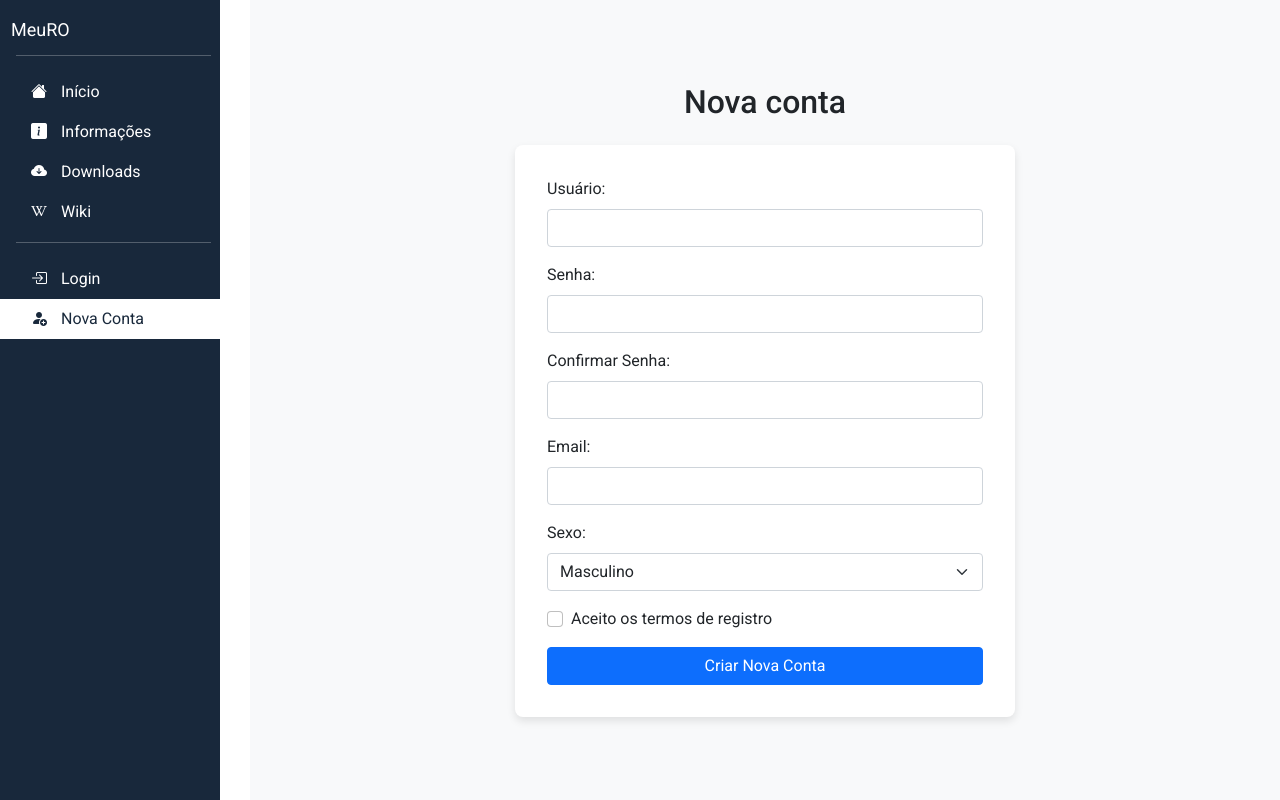
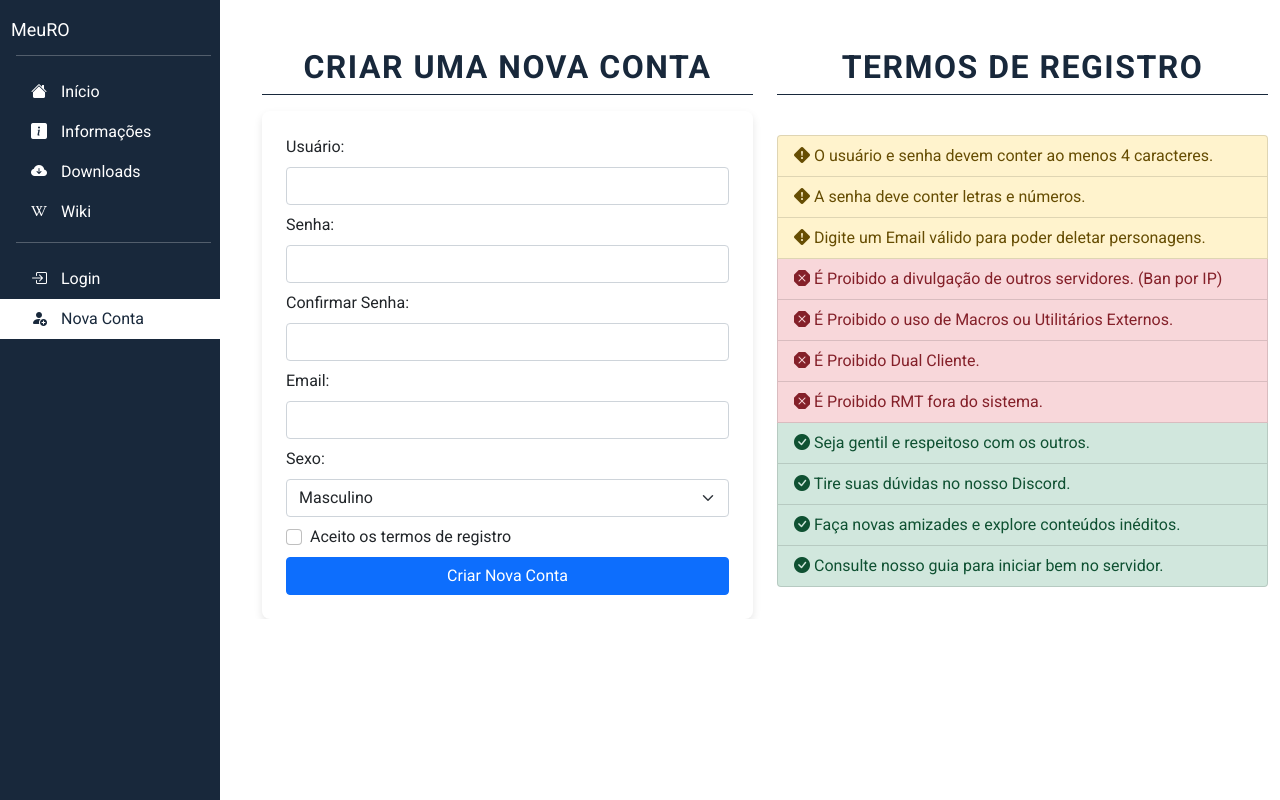
Before and after one commit to ArturllVale/bun-app, a React (Vite) app: page /register in a window 1280 px wide. Built offline with nearby package versions, Linux system fonts and the light colour scheme.

Commit message:
adicionar páginas Info e Downloads, atualizar estilos e lógica de carregamento no menu

```diff
--- a/src/main.tsx
+++ b/src/main.tsx
@@ -5,6 +5,8 @@ import App from './App';
 import { createRoot } from 'react-dom/client';
 import Menu from './components/Menu';
 import Register from './pages/Register';
+import Info from './pages/Info';
+import Downloads from './pages/Downloads';
 
 // Selecione o elemento raiz do seu aplicativo
 const container = document.getElementById('root');
@@ -20,6 +22,8 @@ if (container) {
         <Route path="/login" element={<Login />} />
         <Route path="/account" element={<Account />} />
         <Route path='/register' element={<Register />} />
+        <Route path='/informacoes' element={<Info />} />
+        <Route path='/downloads' element={<Downloads />} />
       </Routes>
     </Router>
   );
--- /dev/null
+++ b/src/pages/Downloads.tsx
@@ -0,0 +1,12 @@
+const Downloads = () => {
+  return (
+    <div className="container">
+      <div className="row pt-5">
+        <h2>Downloads</h2>
+        <p>Em breve...</p>
+      </div>
+    </div>
+  );
+};
+
+export default Downloads;
--- /dev/null
+++ b/src/pages/Info.tsx
@@ -0,0 +1,12 @@
+const Info = () => {
+  return (
+    <div className="container">
+      <div className="row pt-5">
+        <h2>Informações</h2>
+        <p>Informações sobre o site</p>
+      </div>
+    </div>
+  );
+};
+
+export default Info;
--- a/src/pages/Login.tsx
+++ b/src/pages/Login.tsx
@@ -19,12 +19,14 @@ const Login: React.FC = () => {
   };
 
   return (
+    <div className="row">
+      <div className="col-md-6 offset-md-3">
         <div className="login-container">
-      <div className="login-box">
-        <h2>Login</h2>
-        {error && <p className="error-message">{error}</p>}
+          <h2 className='pt-5'>Login</h2>
+          <div className="login-box mt-5">
+            {error && <p className="alert alert-warning">{error}</p>}
             <div className="input-group">
-          <label>Usuário</label>
+              <label>Usuário:</label>
               <input type="text" value={userid} onChange={(e) => setUserid(e.target.value)} />
             </div>
             <div className="input-group">
@@ -34,6 +36,8 @@ const Login: React.FC = () => {
             <button className="login-button" onClick={handleLogin}>Login</button>
           </div>
         </div>
+      </div>
+    </div>
   );
 };
 
--- a/src/pages/Register.tsx
+++ b/src/pages/Register.tsx
@@ -60,10 +60,12 @@ const Register: React.FC = () => {
   };
 
   return (
-    <div className="register-container">
-      <h2 className="text-center mb-4">Nova conta</h2>
+    <div className="container">
+      <div className="row pt-5">
+        <div className="col-md-6">
+          <h2 className="mb-3">Criar uma nova conta</h2>
           <form onSubmit={handleSubmit} className="register-form">
-        <div className="mb-3">
+            <div className="mb-2">
               <label className="form-label">Usuário:</label>
               <input
                 type="text"
@@ -73,7 +75,7 @@ const Register: React.FC = () => {
                 required
               />
             </div>
-        <div className="mb-3">
+            <div className="mb-2">
               <label className="form-label">Senha:</label>
               <input
                 type="password"
@@ -83,7 +85,7 @@ const Register: React.FC = () => {
                 required
               />
             </div>
-        <div className="mb-3">
+            <div className="mb-2">
               <label className="form-label">Confirmar Senha:</label>
               <input
                 type="password"
@@ -93,7 +95,7 @@ const Register: React.FC = () => {
                 required
               />
             </div>
-        <div className="mb-3">
+            <div className="mb-2">
               <label className="form-label">Email:</label>
               <input
                 type="email"
@@ -103,7 +105,7 @@ const Register: React.FC = () => {
                 required
               />
             </div>
-        <div className="mb-3">
+            <div className="mb-2">
               <label className="form-label">Sexo:</label>
               <select
                 className="form-select"
@@ -116,7 +118,7 @@ const Register: React.FC = () => {
                 <option value="S">Outros</option>
               </select>
             </div>
-        <div className="mb-3 form-check">
+            <div className="mb-2 form-check">
               <input
                 type="checkbox"
                 className="form-check-input"
@@ -134,6 +136,24 @@ const Register: React.FC = () => {
             </div>
           )}
         </div>
+        <div className="col-md-6">
+          <h2 className="mb-3">Termos de Registro</h2>
+          <ul className='list-group py-4'>
+            <li className='list-group-item list-group-item-warning'><i className="bi bi-exclamation-diamond-fill"></i> O usuário e senha devem conter ao menos 4 caracteres.</li>
+            <li className='list-group-item list-group-item-warning'><i className="bi bi-exclamation-diamond-fill"></i> A senha deve conter letras e números.</li>
+            <li className='list-group-item list-group-item-warning'><i className="bi bi-exclamation-diamond-fill"></i> Digite um Email válido para poder deletar personagens.</li>
+            <li className='list-group-item list-group-item-danger'><i className="bi bi-x-octagon-fill"></i> É Proibido a divulgação de outros servidores. (Ban por IP)</li>
+            <li className='list-group-item list-group-item-danger'><i className="bi bi-x-octagon-fill"></i> É Proibido o uso de Macros ou Utilitários Externos.</li>
+            <li className='list-group-item list-group-item-danger'><i className="bi bi-x-octagon-fill"></i> É Proibido Dual Cliente.</li>
+            <li className='list-group-item list-group-item-danger'><i className="bi bi-x-octagon-fill"></i> É Proibido RMT fora do sistema.</li>
+            <li className='list-group-item list-group-item-success'><i className="bi bi-check-circle-fill"></i> Seja gentil e respeitoso com os outros.</li>
+            <li className='list-group-item list-group-item-success'><i className="bi bi-check-circle-fill"></i> Tire suas dúvidas no nosso Discord.</li>
+            <li className='list-group-item list-group-item-success'><i className="bi bi-check-circle-fill"></i> Faça novas amizades e explore conteúdos inéditos.</li>
+            <li className='list-group-item list-group-item-success'><i className="bi bi-check-circle-fill"></i> Consulte nosso guia para iniciar bem no servidor.</li>
+          </ul>
+        </div>
+      </div>
+    </div>
   );
 };
 
--- a/src/style/style.css
+++ b/src/style/style.css
@@ -34,27 +34,19 @@ ul li {
   font-size: 1rem;
 }
 
-.login-container {
-  display: flex;
-  justify-content: center;
-  align-items: center;
-  width: 100%;
-  height: 90vh;
-}
-
 .login-box {
-  background-color: #fff;
+  background-color: #FFFFFF;
   padding: 2rem;
   border-radius: 8px;
   box-shadow: 0 4px 8px rgba(0, 0, 0, 0.1);
-  width: 300px;
+  width: 350px;
   text-align: center;
   height: auto;
+  margin: 0 auto;
 }
 
 .login-box h2 {
-  margin-bottom: 1.5rem;
-  color: var(--link-hover-color);
+  border-width: 1px;
 }
 
 .input-group {
@@ -65,13 +57,13 @@ ul li {
 .input-group label {
   display: block;
   margin-bottom: 0.5rem;
-  color: #555;
+  color: #555555;
 }
 
 .input-group input {
   width: 100%;
   padding: 0.5rem;
-  border: 1px solid #ddd;
+  border: 1px solid #DDDDDD;
   border-radius: 4px;
   font-size: 1rem;
 }
@@ -82,7 +74,7 @@ ul li {
   background-color: var(--primary-color);
   border: none;
   border-radius: 4px;
-  color: #fff;
+  color: #FFFFFF;
   font-size: 1rem;
   cursor: pointer;
   transition: background-color 0.3s ease;
@@ -90,11 +82,6 @@ ul li {
 
 .login-button:hover {
   background-color: var(--primary-color-hover);
-}
-
-.error-message {
-  color: red;
-  margin-bottom: 1rem;
 }
 
 .nav-link {
@@ -109,22 +96,14 @@ ul li {
   color: var(--link-hover-color);
 }
 
-.register-container {
-  display: flex;
-  flex-direction: column;
-  align-items: center;
-  justify-content: center;
-  height: 100vh;
-  background-color: #f8f9fa;
-}
-
 .register-form {
-  background-color: #fff;
-  padding: 2rem;
+  background-color: #FFFFFF;
+  padding: 1.5rem;
   border-radius: 8px;
   box-shadow: 0 4px 8px rgba(0, 0, 0, 0.1);
   width: 100%;
   max-width: 500px;
+  margin: 0 auto;
 }
 
 .popup {
@@ -132,7 +111,7 @@ ul li {
   top: 20px;
   right: 20px;
   background-color: #28a745;
-  color: #fff;
+  color: #FFFFFF;
   padding: 1rem;
   border-radius: 8px;
   box-shadow: 0 4px 8px rgba(0, 0, 0, 0.1);
@@ -213,7 +192,7 @@ ul li {
 .sidebar-nav li a:hover {
   text-decoration: none;
   color: var(--link-hover-color);
-  background:rgba(255, 255, 255, 0.59);
+  background: rgba(255, 255, 255, 0.59);
 }
 
 .sidebar-nav li a:active,
@@ -276,7 +255,7 @@ ul li {
 }
 
 #botao-menu.toggled {
-  background-color:#478ec9;
+  background-color: #478ec9;
   border-color: #478ec9;
   margin-left: 20px;
   transition: all 0.5s ease;
@@ -319,3 +298,14 @@ ul li {
   background-color: #FFFFFF; /* Cor de fundo */
   color: #18283B !important; /* Cor do texto */
 }
+
+h2 {
+  font-size: 2rem;
+  font-weight: 700;
+  color: var(--link-hover-color);
+  text-align: center;
+  text-transform: uppercase;
+  letter-spacing: 1.5px;
+  border-bottom: 1px solid var(--link-hover-color);
+  padding-bottom: 0.5rem;
+}
```
Also changed, not shown: src/components/Menu.tsx (+9 -56 lines). Lines whose indentation alone changed are shown as unchanged.
